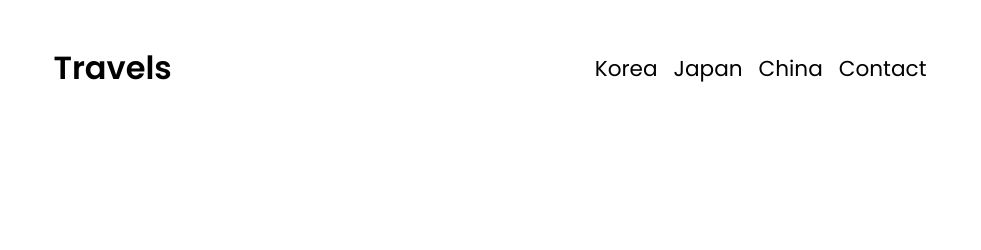
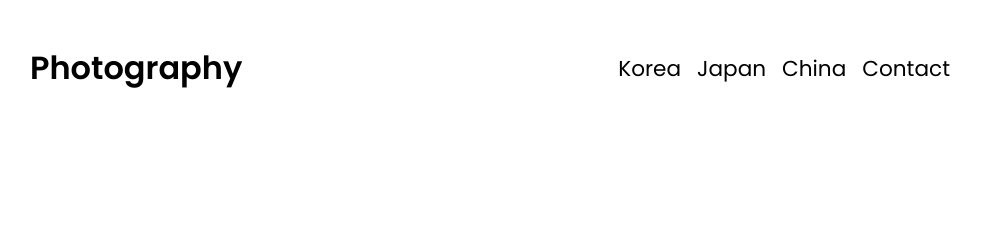
Before and after one commit to ericlyfan/Photography-Portfolio, a plain HTML site: page index.html in a window 1280 px wide. Shown: the top 250 px of the page, without its empty margins (150-1131 px from the left). Drawn offline with Linux system fonts and the light colour scheme.

Commit message:
Update index.html

```diff
--- a/index.html
+++ b/index.html
@@ -9,7 +9,7 @@
 </head>
 <body>
     <nav id="desktop-nav">
-        <div class="logo">Travels</div>
+        <div class="logo">Photography</div>
         <div>
             <!--Navigation Tab-->
             <ul class="nav-links">
@@ -22,7 +22,7 @@
     </nav>
 
     <nav id="mobile-nav">
-        <div class="logo">Travels</div>
+        <div class="logo">Photography</div>
         <div class="mobile-menu">
             <div class="mobile-nav-icon" onclick="toggleMenu()">
                 <span></span>
```
